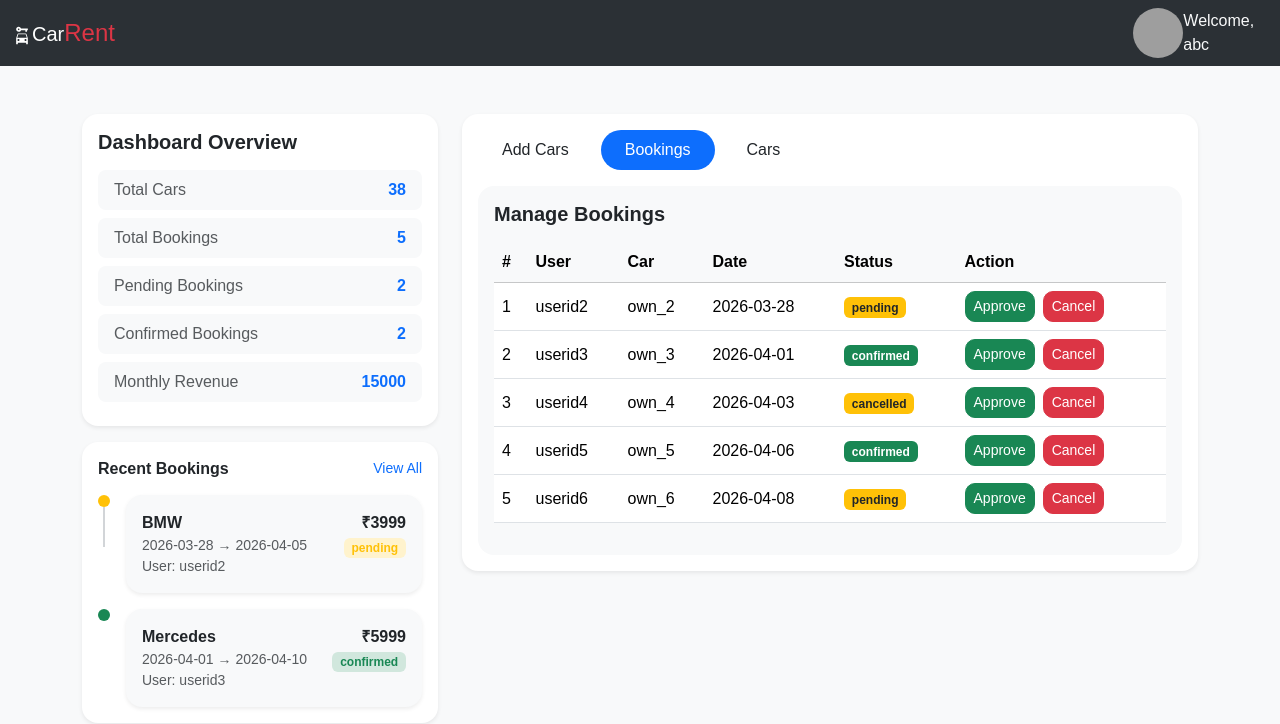
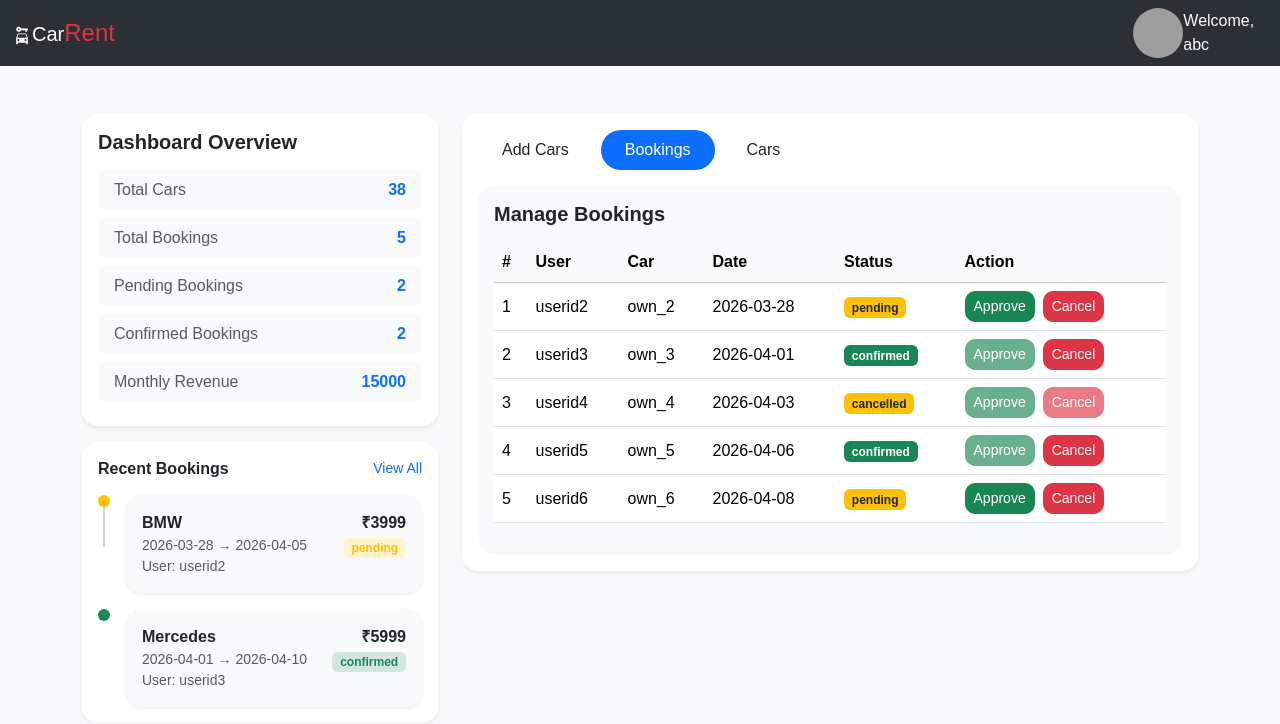
Before and after one commit to SajalKaundal/car-rent-sir, a React (Vite) app: page /owner/dashboard/manage-bookings in a window 1280 px wide. Shown: the top 724 px of the page. Built offline with nearby package versions, Linux system fonts and the light colour scheme; grey boxes are pictures that could not be loaded; a web font is replaced by a local one.

Commit message:
disabled the button in the manage-booking/dashboard based on the stauts

```diff
--- a/src/pages/owner/Dashboard.jsx
+++ b/src/pages/owner/Dashboard.jsx
@@ -2,7 +2,7 @@ import { useEffect, useState } from "react";
 import { dummyDashboardData } from "../../assets/assests";
 import OwnerNavBar from "../../components/owner/OwnerNavBar";
 import { NavLink, Outlet } from "react-router-dom";
-import Title from "../../components/owner/Title";
+
 function Dashboard() {
   const [dashboardData, setDashboardData] = useState({});
   useEffect(() => {
--- a/src/pages/owner/ManageBookings.jsx
+++ b/src/pages/owner/ManageBookings.jsx
@@ -47,10 +47,10 @@ function ManageBookings() {
                 </td>
 
                 <td>
-                  <button className="btn btn-sm btn-success me-2">
+                  <button disabled={b.status==="confirmed"||b.status==="cancelled"} className="btn btn-sm btn-success me-2">
                     Approve
                   </button>
-                  <button className="btn btn-sm btn-danger">
+                  <button disabled={b.status==="cancelled"} className="btn btn-sm btn-danger">
                     Cancel
                   </button>
                 </td>
```
